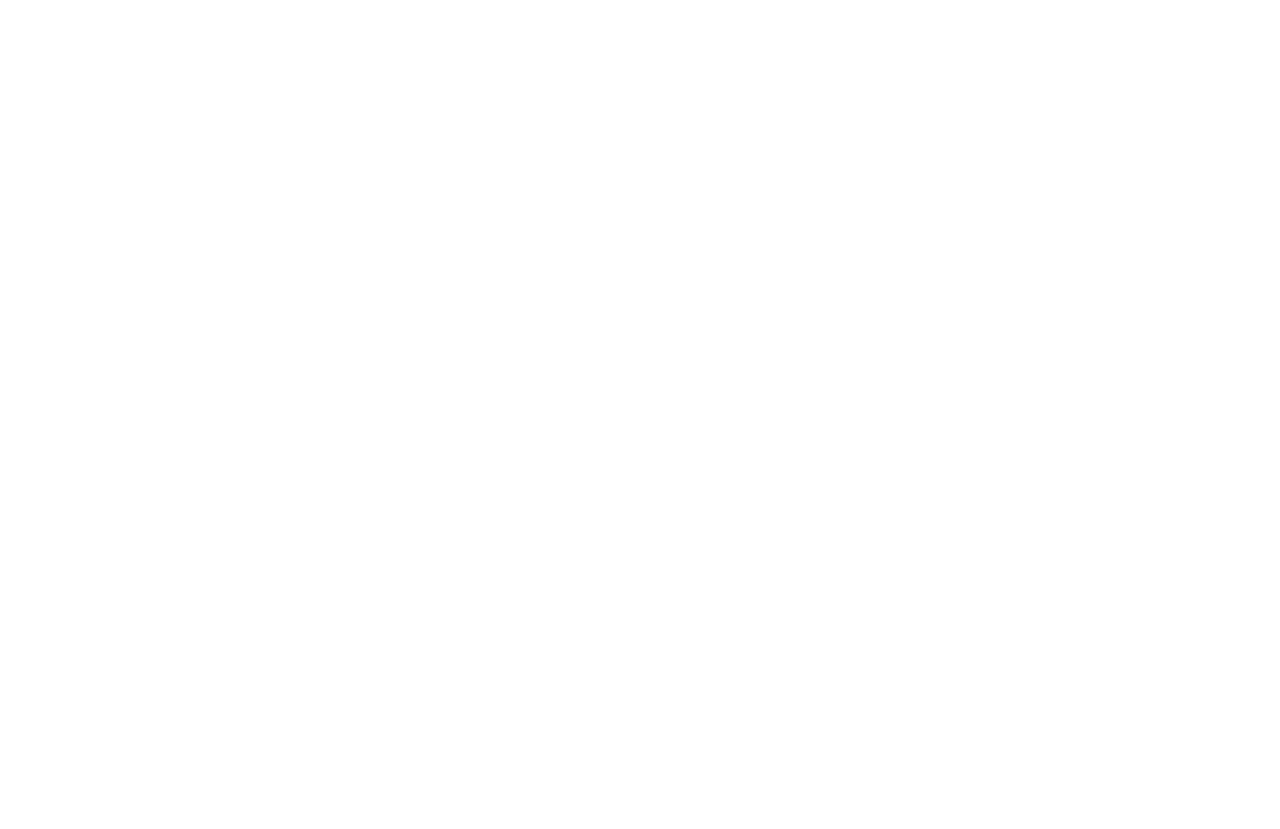
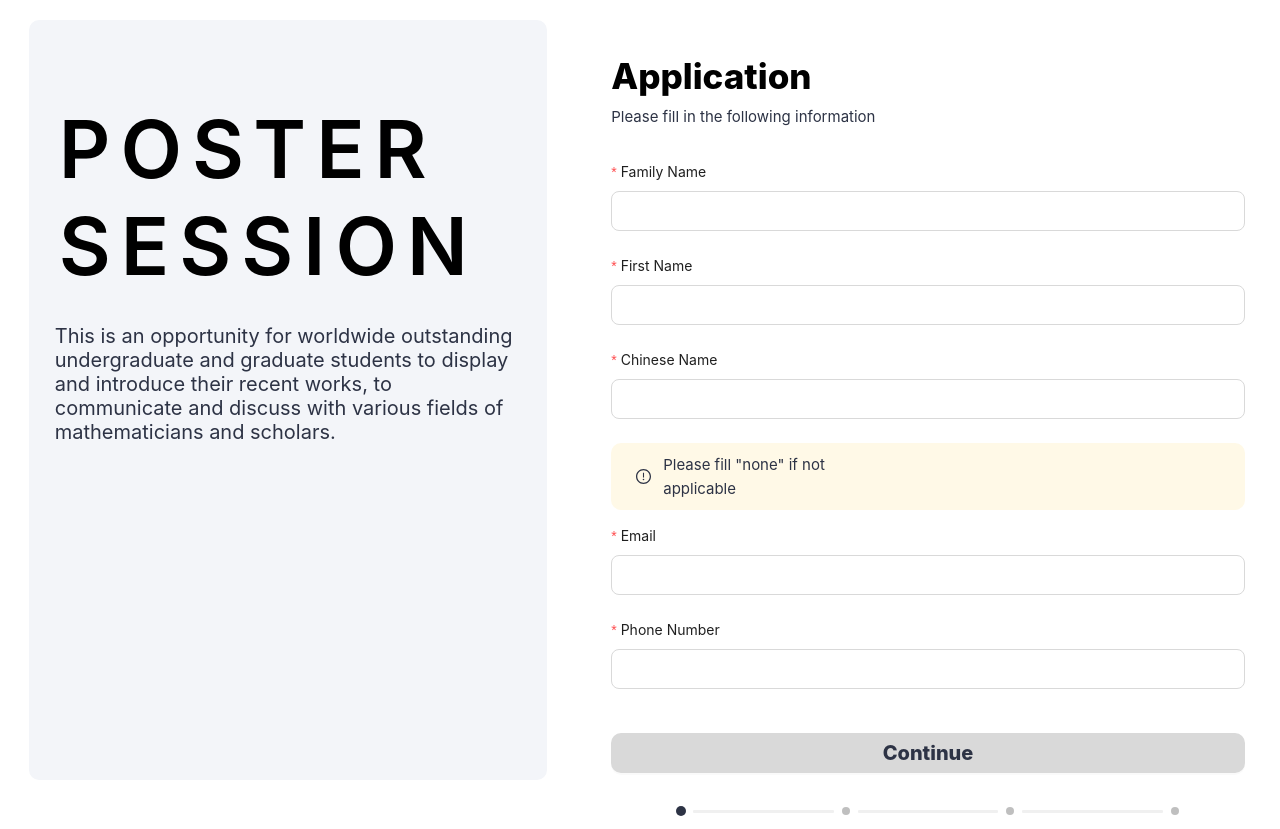
Before and after one commit to AkaCoder404/Poster-frontend, a React (Create React App) app: page /postersession/register in a window 1280 px wide. Before the commit this address had no page. Before the commit the page ends 800 px from the top, so only its background shows below. Built offline with nearby package versions, Linux system fonts and the light colour scheme.

Commit message:
update views

```diff
--- a/src/App.js
+++ b/src/App.js
@@ -15,10 +15,10 @@
   return (
     <Router>
       <Routes>
-        <Route exact path="/" element={<LandingPage/>} />
-        <Route exact path="/register" element={<RegisterPage/>} />
-        <Route exact path="/success" element={<SuccessPage/>} />
-        <Route exact path="/recommendation" element={<RecommendationLetterPage/>} />
+        <Route exact path="/postersession/" element={<LandingPage/>} />
+        <Route exact path="/postersession/register" element={<RegisterPage/>} />
+        <Route exact path="/postersession/success" element={<SuccessPage/>} />
+        <Route exact path="/postersession/recommendation" element={<RecommendationLetterPage/>} />
       </Routes>
     </Router>
 
--- a/src/Pages/LandingPage.js
+++ b/src/Pages/LandingPage.js
@@ -33,7 +33,7 @@
     // Function after clicking the register button
     const onRegisterClick = () => {
         console.log("Register button clicked");
-        navigate("/register");
+        navigate("/postersession/register");
     }
 
     useEffect(() => {
--- a/src/Pages/RegisterPage.css
+++ b/src/Pages/RegisterPage.css
@@ -199,7 +199,6 @@
 .ant-steps-item-finish
   > .ant-steps-item-container
   > .ant-steps-item-tail::after {
-        /* width:0px; */
         background-color: #2D3345 !important;
 }
 
@@ -208,7 +207,6 @@
     > .ant-steps-item-icon
     > .ant-steps-icon
     > .ant-steps-icon-dot {
-        /* width: 80px; */
         margin-right: -100px;
         background-color: #2D3345 !important;
     }
@@ -218,16 +216,14 @@
     > .ant-steps-item-icon
     > .ant-steps-icon
     > .ant-steps-icon-dot {
-        /* width: 80px; */
         background-color: #2D3345 !important;
 }
 
-.ant-steps-item-active
+/* .ant-steps-item-active
     > .ant-steps-item-container
     > .ant-steps-item-tail::after {
-        /* width:0px; */
         background-color: #2D3345 !important;
-}
+} */
 
 .ant-steps-item-wait
     > .ant-steps-item-container
@@ -261,7 +257,6 @@
     align-items: center;
     padding-top: 10px;
     padding-bottom: 10px;
-
 }
 
 .callout-col {
@@ -287,8 +282,8 @@
 .Dragger-Icon {
     font-size: 35px;
     color: #2D3345;
-    margin-top: 0px;
-    margin-bottom: 0px;
+    /* margin-top: 0px;
+    margin-bottom: 0px; */
 }
 
 .RegisterPage-rightColumn-form-addRecommenderButton {
--- a/src/Pages/RegisterPage.js
+++ b/src/Pages/RegisterPage.js
@@ -325,6 +325,8 @@
             formData.append('chinesename', values.chinesename);
         }
 
+
+
         if ('email' in values) {
             if (formData.has('email')) {
                 formData.delete('email');
@@ -439,7 +441,7 @@
 
             // TODO: Redirect to success page
             setSubmitLoading(false);
-            navigate('/success?uuid=' + uuid);
+            navigate("/postersession/success?uuid=" + uuid);
         }).catch((error) => {
             console.log(error);
         });
@@ -562,6 +564,13 @@
                         >
                             <Input size="large" />
                         </Form.Item>
+
+                        <div className="RegisterPage-rightColumn-form-callout">
+                            <div className="callout-col">
+                                <div className="callout-icon"> <ExclamationCircleOutlined /> </div>
+                                <div className="callout-text"> Please fill "none" if not applicable </div>
+                            </div>
+                        </div>
 
                         <Form.Item label="Email" name="email"
                             rules={[{ required: true, message: 'Please input a valid email!', type: "email" },]}
@@ -904,7 +913,9 @@
                             </Button>
                         )}
                         {current === steps.length - 1 && (
-                            <Button className="RegisterPage-rightColumn-form-completeButton" onClick={() => form.submit()} htmlType="submit">
+                            <Button className="RegisterPage-rightColumn-form-completeButton"
+                                loading={submitLoading}
+                                onClick={() => form.submit()} htmlType="submit">
                                 Submit
                             </Button>
                         )}
```
